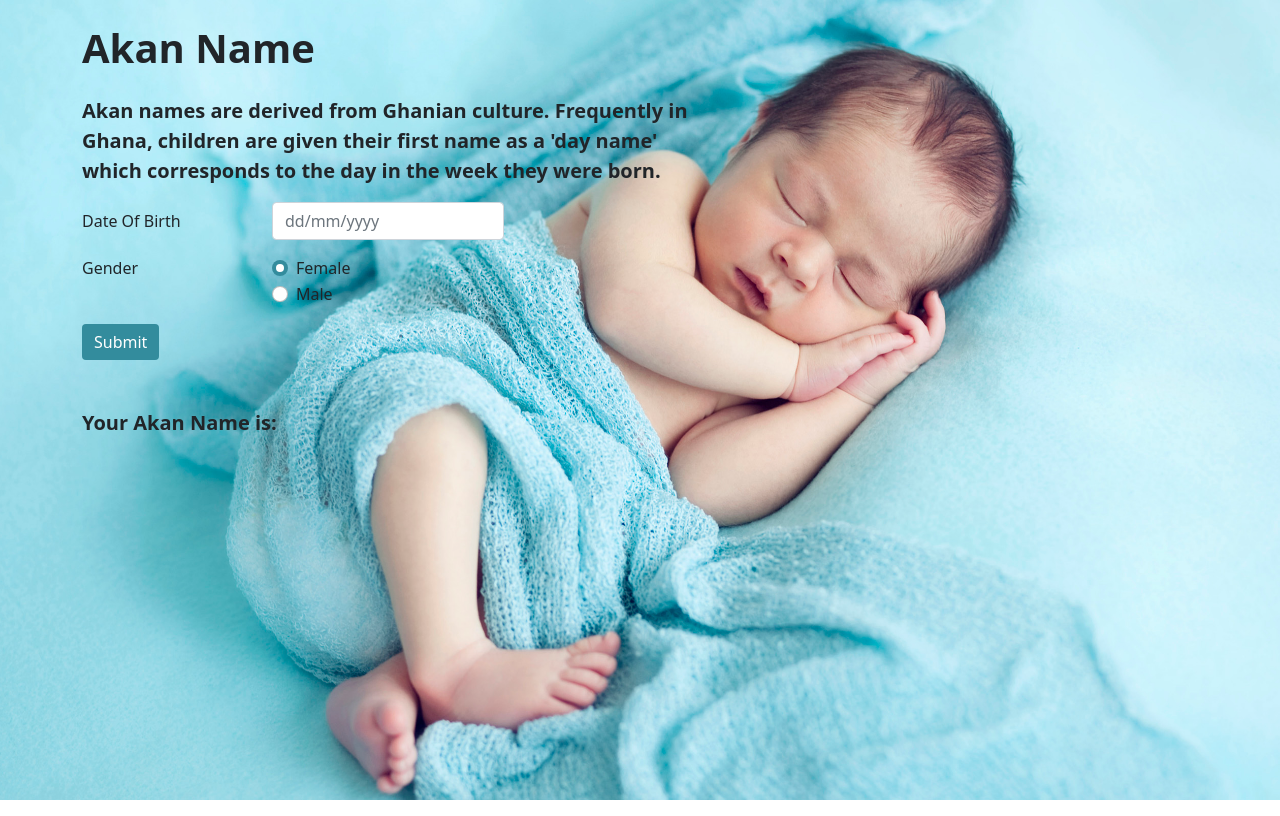
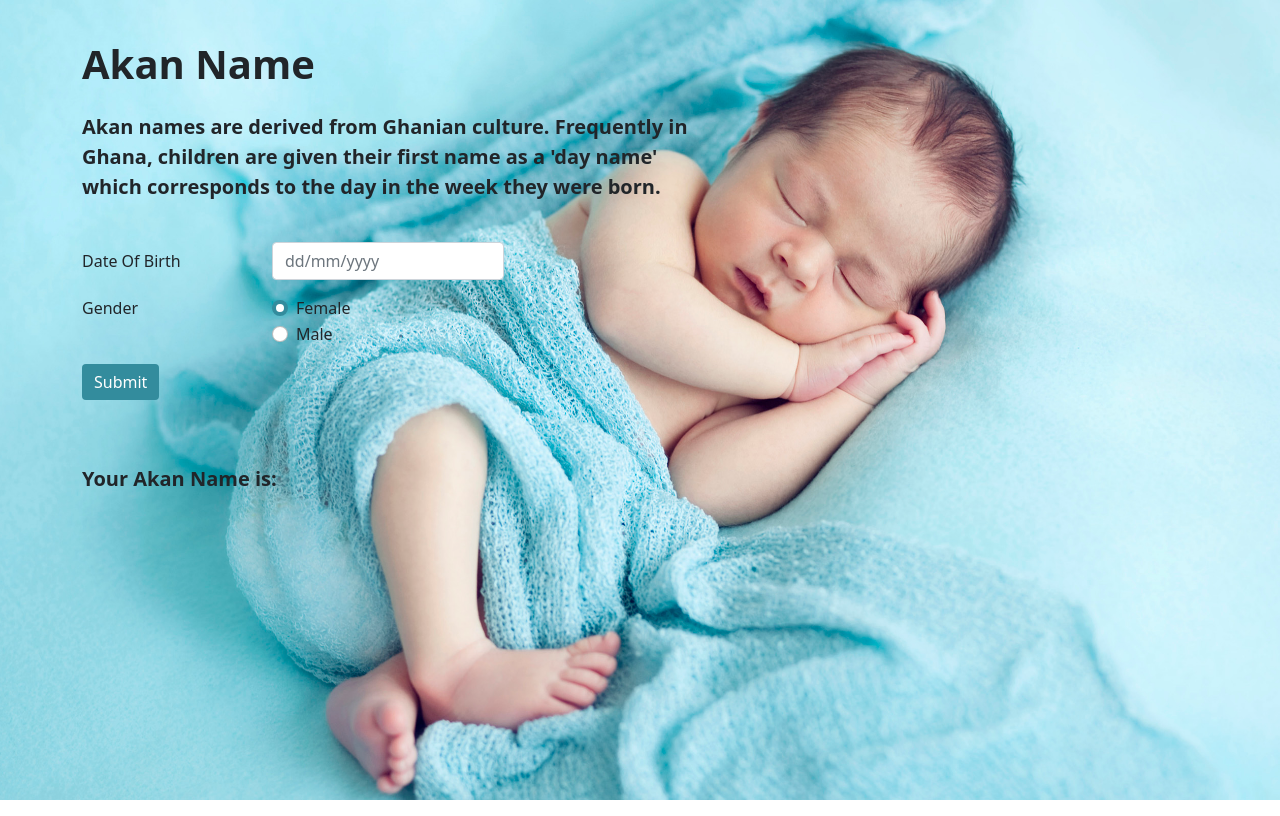
Before and after one commit to clarelimo/Akan-Name, a plain HTML site: page index.html in a window 1280 px wide. Drawn offline with Linux system fonts and the light colour scheme.

Commit message:
margin top added

```diff
--- a/css/style.css
+++ b/css/style.css
@@ -17,4 +17,5 @@ body{
 }
 #akanName{
     color: aliceblue;
+    font-weight: bold;
 }
--- a/index.html
+++ b/index.html
@@ -10,7 +10,7 @@
     <script src="./js/script.js"></script>
 </head>
 <body>
-    <div class="container">
+    <div class="container mt-3">
         <div class="row">
             <h1 class="mt-4 fw-bold">Akan Name</h1>
             <div class="text-wrapp pt-3" style="width: 40rem;">
@@ -18,7 +18,7 @@
             </div>
         </div>
     </div>
-    <div class="container">
+    <div class="container mt-4">
         <div class="row">
             <form>
                 <div class="row mb-3">
@@ -48,10 +48,10 @@
               </form>
         </div>
     </div>
-    <div class="container">
+    <div class="container mt-3">
         <div class="row">
             <p class="mt-5 fs-5 fw-bolder"> Your Akan Name is: </p>
-            <span id= "akanName"></span>
+            <span id= "akanName" class="mt-3"></span>
         </div>
     </div>
 </body>
```
